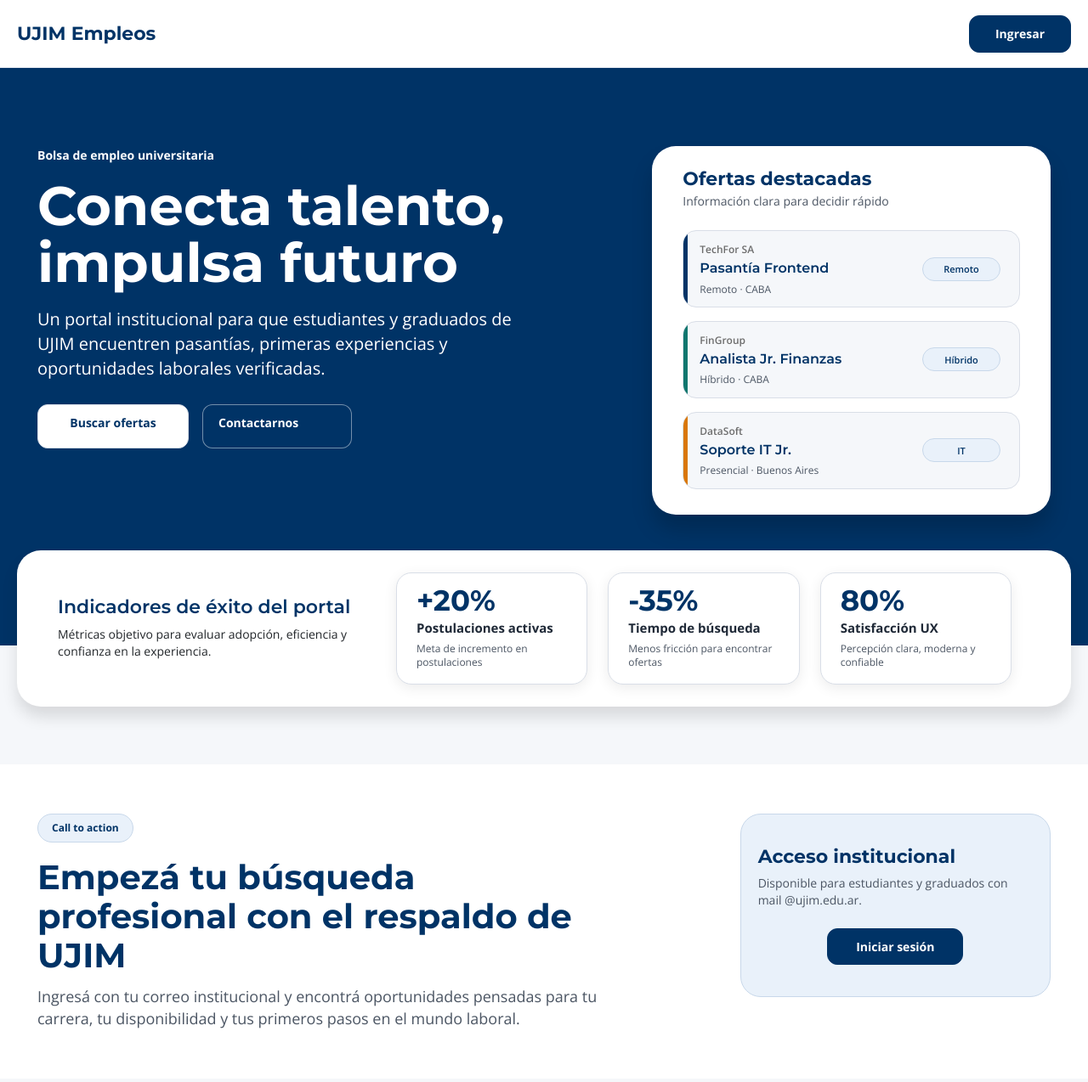
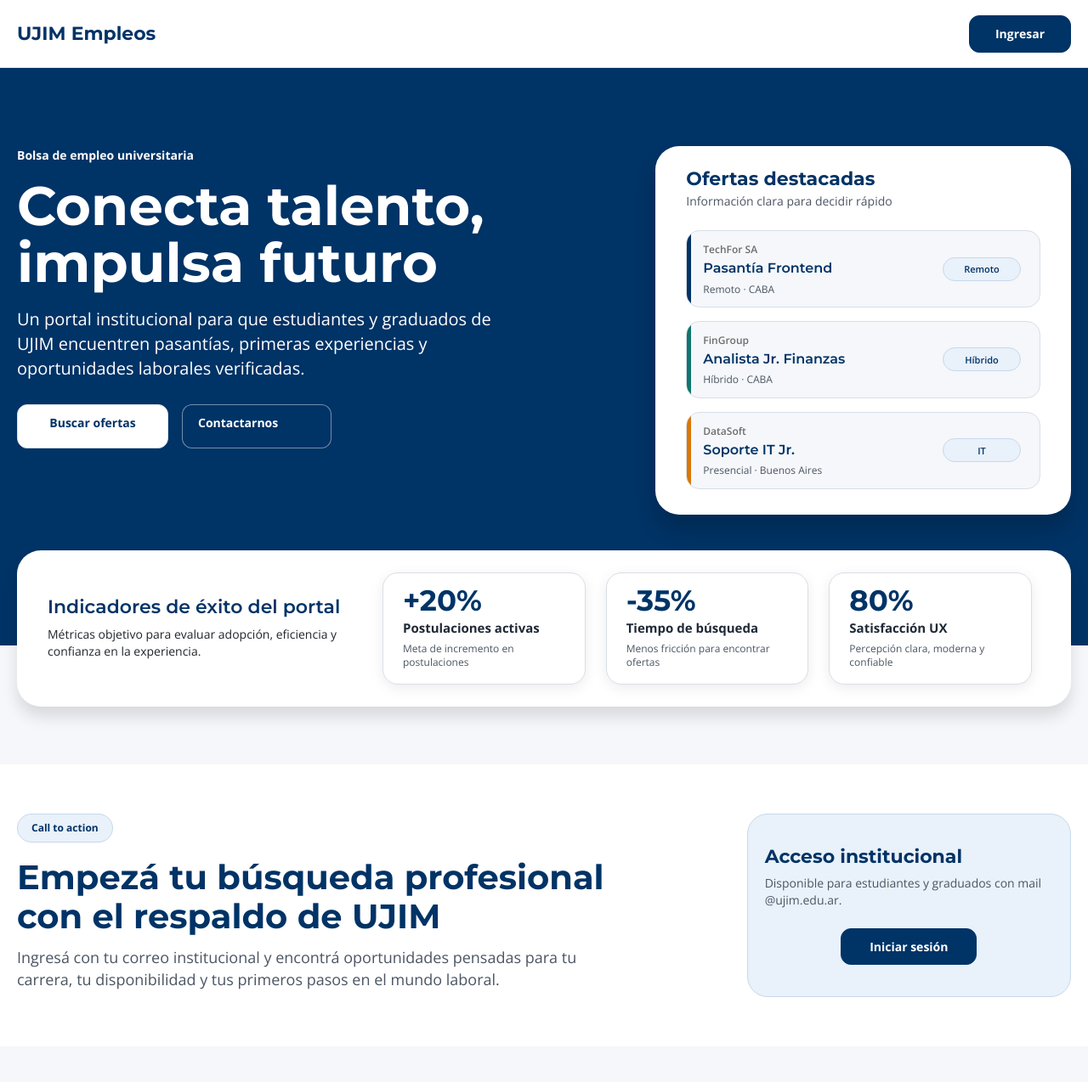
Before and after one commit to Nach0Zar/dis-des-web-tpo, a plain HTML site: page index.html in a window 1280 px wide. Shown: the top 1274 px of the page at 85% size. Drawn offline with nearby package versions, Linux system fonts and the light colour scheme.

Commit message:
Nueva version index

```diff
--- a/index.html
+++ b/index.html
@@ -26,7 +26,7 @@
     <main>
       <section class="landing-hero text-white">
         <div class="container-shell">
-          <div class="row g-5 align-items-start mx-0">
+          <div class="row gx-0 gy-5 gx-lg-5 align-items-start">
             <div class="col-lg-6">
               <p class="d-block mb-3 fw-bold text-white small">Bolsa de empleo universitaria</p>
               <h1 class="mb-0 text-white">Conecta talento,<br> impulsa futuro</h1>
@@ -85,7 +85,7 @@
         <div class="container-shell">
           <div class="success-strip card border-0">
             <div class="card-body">
-              <div class="row g-4 align-items-center mx-0">
+              <div class="row gx-0 gy-4 gx-lg-4 align-items-center">
                 <div class="col-lg-4">
                   <h2 class="mb-2">
                     <span class="d-none d-lg-inline">Indicadores de éxito del portal</span>
@@ -94,7 +94,7 @@
                   <p class="d-none d-lg-block mb-0">Métricas objetivo para evaluar adopción, eficiencia y confianza en la experiencia.</p>
                 </div>
                 <div class="col-lg-8">
-                  <div class="row g-3 g-lg-4 mx-0">
+                  <div class="row gx-0 gy-3 gx-lg-4">
                     <div class="col-lg-4">
                       <article class="success-card h-100 d-flex d-lg-block align-items-center gap-3">
                         <strong>+20%</strong>
@@ -132,7 +132,7 @@
 
       <section class="cta-band bg-white" id="oportunidades">
         <div class="container-shell">
-          <div class="row g-5 align-items-start mx-0">
+          <div class="row gx-0 gy-5 gx-lg-5 align-items-start">
             <div class="col-lg-7">
               <p class="section-pill">Call to action</p>
               <h2 class="mb-0">
@@ -155,7 +155,7 @@
 
       <section class="about-section">
         <div class="container-shell">
-          <div class="row g-4 align-items-start mx-0">
+          <div class="row gx-0 gy-4 gx-lg-4 align-items-start">
             <div class="col-lg-5 offset-lg-1">
               <p class="section-pill">About us</p>
               <h2 class="mb-0">
@@ -187,7 +187,7 @@
 
       <section class="contact-section" id="contacto">
         <div class="container-shell">
-          <div class="row g-5 align-items-start mx-0">
+          <div class="row gx-0 gy-5 gx-lg-5 align-items-start">
             <div class="col-lg-5">
               <p class="section-pill">Contactanos</p>
               <h2 class="mb-0">
```
